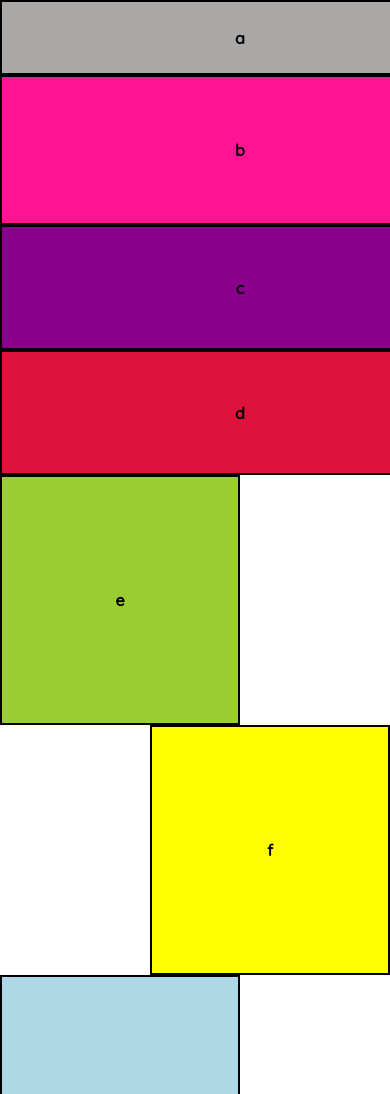
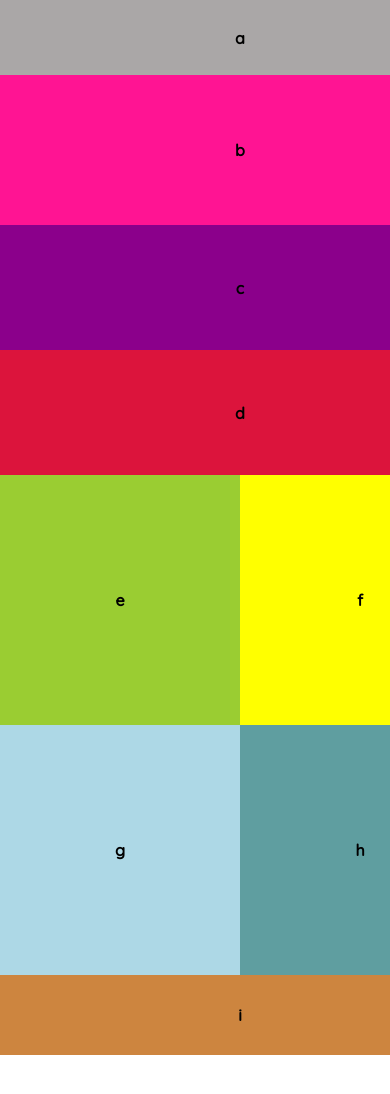
Before and after one commit to MalekHassan/lab-01, a plain HTML site: page index.html in a window 390 px wide. Shown: the top 1094 px of the page. After the commit the page ends 1055 px from the top, so only its background shows below. Drawn offline with Linux system fonts and the light colour scheme.

Commit message:
doing lab-04a

```diff
--- a/css/layout.css
+++ b/css/layout.css
@@ -1,154 +1,176 @@
+/* desktop-view */
+
 body {
-    max-width: 960px;
+    width: 960px;
+    height: 100%;
     margin: 0 auto;
 }
-#a {
-    width: 956px;
-    height: 96px;
-    border: 2px solid black;
-    float: right;
-    display: flex;
-    justify-content: center;
-    align-items: center;
-    font-weight: bold;
+
+main {
+    display: grid;
+    grid-template-columns: auto auto auto auto ;
+    grid-template-rows: 100px 200px 250px 150px;
 }
-#b {
-    width: 196px;
-    height: 596px;
-    border: 2px solid black;
-    float: left;
+
+#a,
+#b,
+#c,
+#d,
+#e,
+#f,
+#g,
+#h,
+#i {
     display: flex;
     justify-content: center;
     align-items: center;
     font-weight: bold;
 }
 
+#a {
+    grid-column: 1 / 6;
+}
+
+#b {
+    grid-column: 1;
+    grid-row: 2 / 4;
+}
+
 #c {
-    width: 376px;
-    height: 196px;
-    border: 2px solid black;
-    float: left;
-    display: flex;
-    justify-content: center;
-    align-items: center;
-    font-weight: bold;
+    grid-column: 2 / 4;
+    grid-row: 2;
 }
 
 #d {
-    width: 376px;
-    height: 196px;
-    border: 2px solid black;
-    float: right;
-    display: flex;
-    justify-content: center;
-    align-items: center;
-    font-weight: bold;
+    grid-column: 4 / 6;
+    grid-row: 2;
 }
 
 #e {
-    width: 186px;
-    height: 246px;
-    border: 2px solid black;
-    float: left;
-    display: flex;
-    justify-content: center;
-    align-items: center;
-    font-weight: bold;
+    grid-column: 2 / 3;
+    grid-row: 3;
 }
 
 #f {
-    width: 186px;
-    height: 246px;
-    border: 2px solid black;
-    float: left;
-    display: flex;
-    justify-content: center;
-    align-items: center;
-    font-weight: bold;
+    grid-column: 3 / 4;
+    grid-row: 3;
 }
 
 #g {
-    width: 186px;
-    height: 246px;
-    border: 2px solid black;
-    float: left;
-    display: flex;
-    justify-content: center;
-    align-items: center;
-    font-weight: bold;
+    grid-column: 4 / 5;
+    grid-row: 3;
 }
 
 #h {
-    width: 186px;
-    height: 246px;
-    border: 2px solid black;
-    float: right;
-    display: flex;
-    justify-content: center;
-    align-items: center;
-    font-weight: bold;
+    grid-column: 5 / 6;
+    grid-row: 3;
 }
 
 #i {
-    width: 756px;
-    height: 146px;
-    border: 2px solid black;
-    float: right;
-    display: flex;
-    justify-content: center;
-    align-items: center;
-    font-weight: bold;
+    grid-column: 2 / 6;
+    grid-row: 4;
 }
+
+
+/* tablet-view */
+
+@media (max-width: 959px) {
+    body {
+        max-width: 720px;
+        margin: 0 auto;
+    }
+    main {
+        height: 600px;
+        display: grid;
+        grid-template-columns: 50% 50%;
+        grid-template-rows: 75px 150px 125px 125px 250px 250px 80px;
+    }
+    #a {
+        grid-column: 1 / 3;
+        grid-row: 1;
+    }
+    #b {
+        grid-column: 1 / 3;
+        grid-row: 2;
+    }
+    #c {
+        grid-column: 1 / 3;
+        grid-row: 3;
+    }
+    #d {
+        grid-column: 1 / 3;
+        grid-row: 4;
+    }
+    #e {
+        grid-column: 1 / 2;
+        grid-row: 5;
+    }
+    #f {
+        grid-column: 2 / 3;
+        grid-row: 5;
+    }
+    #g {
+        grid-column: 1 / 2;
+        grid-row: 6;
+    }
+    #h {
+        grid-column: 2 / 3;
+        grid-row: 6;
+    }
+    #i {
+        grid-column: 1 / 3;
+        grid-row: 7;
+    }
+}
+
+
 /* mobile-view */
 
-@media (max-width:960px) {
+@media (max-width: 719px) {
     body {
         max-width: 480px;
         margin: 0 auto;
     }
+    main {
+        height: 600px;
+        display: grid;
+        grid-template-columns: 50% 50%;
+        grid-template-rows: 75px 150px 125px 125px 250px 250px 80px;
+    }
     #a {
-        width: 476px;
-        height: 71px;
-        float: none;
+        grid-column: 1 / 3;
+        grid-row: 1;
     }
     #b {
-        width: 476px;
-        height: 146px;
-        float: none;
+        grid-column: 1 / 3;
+        grid-row: 2;
     }
     #c {
-        width: 476px;
-        height: 121px;
-        float: none;
+        grid-column: 1 / 3;
+        grid-row: 3;
     }
     #d {
-        width: 476px;
-        height: 121px;
-        float: none;
+        grid-column: 1 / 3;
+        grid-row: 4;
     }
     #e {
-        width: 236px;
-        height: 246px;
-        float: left;
+        grid-column: 1 / 2;
+        grid-row: 5;
     }
     #f {
-        width: 236px;
-        height: 246px;
-        float: right;
+        grid-column: 2 / 3;
+        grid-row: 5;
     }
     #g {
-        width: 236px;
-        height: 246px;
-        float: left;
+        grid-column: 1 / 2;
+        grid-row: 6;
     }
     #h {
-        width: 236px;
-        height: 246px;
-        float: right;
+        grid-column: 2 / 3;
+        grid-row: 6;
     }
     #i {
-        width: 476px;
-        height: 76px;
-        float: none;
+        grid-column: 1 / 3;
+        grid-row: 7;
     }
 }
--- a/css/theme.css
+++ b/css/theme.css
@@ -1,19 +1,19 @@
 /* desktop-view */
 
 #a {
-    background-color: rgb(87, 86, 86);
+    background-color: rgb(170, 167, 167);
 }
 
 #b {
-    background-color: cadetblue;
+    background-color: deeppink;
 }
 
 #c {
-    background-color: lightblue;
+    background-color: darkmagenta;
 }
 
 #d {
-    background-color: yellow;
+    background-color: crimson;
 }
 
 #e {
@@ -21,25 +21,58 @@
 }
 
 #f {
-    background-color: crimson;
+    background-color: yellow;
 }
 
 #g {
-    background-color: darkmagenta;
+    background-color: lightblue;
 }
 
 #h {
-    background-color: deeppink;
+    background-color: cadetblue;
 }
 
 #i {
-    background-color: rgb(128, 77, 170);
+    background-color: peru;
+}
+
+
+/* tablet-view */
+
+@media (max-width:959px) {
+    #a {
+        background-color: rgb(87, 86, 86);
+    }
+    #b {
+        background-color: cadetblue;
+    }
+    #c {
+        background-color: lightblue;
+    }
+    #d {
+        background-color: yellow;
+    }
+    #e {
+        background-color: yellowgreen;
+    }
+    #f {
+        background-color: crimson;
+    }
+    #g {
+        background-color: darkmagenta;
+    }
+    #h {
+        background-color: deeppink;
+    }
+    #i {
+        background-color: rgb(128, 77, 170);
+    }
 }
 
 
 /* mobile-view */
 
-@media (max-width:960px) {
+@media (max-width:719px) {
     #a {
         background-color: rgb(170, 167, 167);
     }
--- a/index.html
+++ b/index.html
@@ -1,19 +1,22 @@
 <!DOCTYPE html>
 <html lang="en">
+
 <head>
     <meta charset="UTF-8">
     <meta name="viewport" content="width=device-width, initial-scale=1.0">
+    <title>Document</title>
     <link rel="stylesheet" href="css/reset.css">
     <link rel="stylesheet" href="css/base.css">
     <link rel="stylesheet" href="css/layout.css">
     <link rel="stylesheet" href="css/theme.css">
-    <title>Document</title>
 </head>
+
 <body>
     <header>
-        <p id="a">a</p>
+
     </header>
     <main>
+        <div id="a">a</div>
         <div id="b">b</div>
         <div id="c">c</div>
         <div id="d">d</div>
@@ -21,7 +24,10 @@
         <div id="f">f</div>
         <div id="g">g</div>
         <div id="h">h</div>
+        <div id="i">i</div>
     </main>
-    <footer id="i">i</footer>
+    <footer></footer>
+
 </body>
+
 </html>
```
